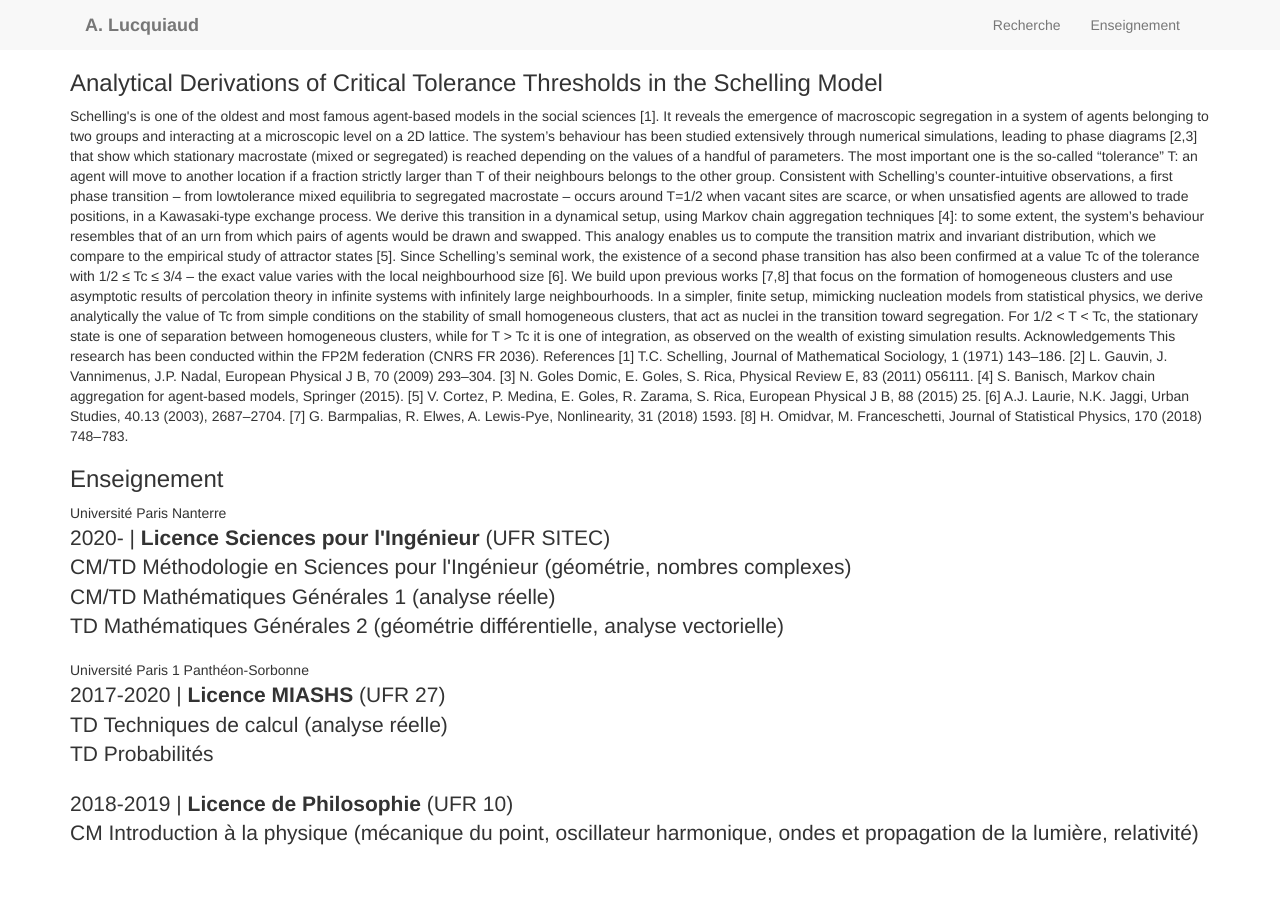
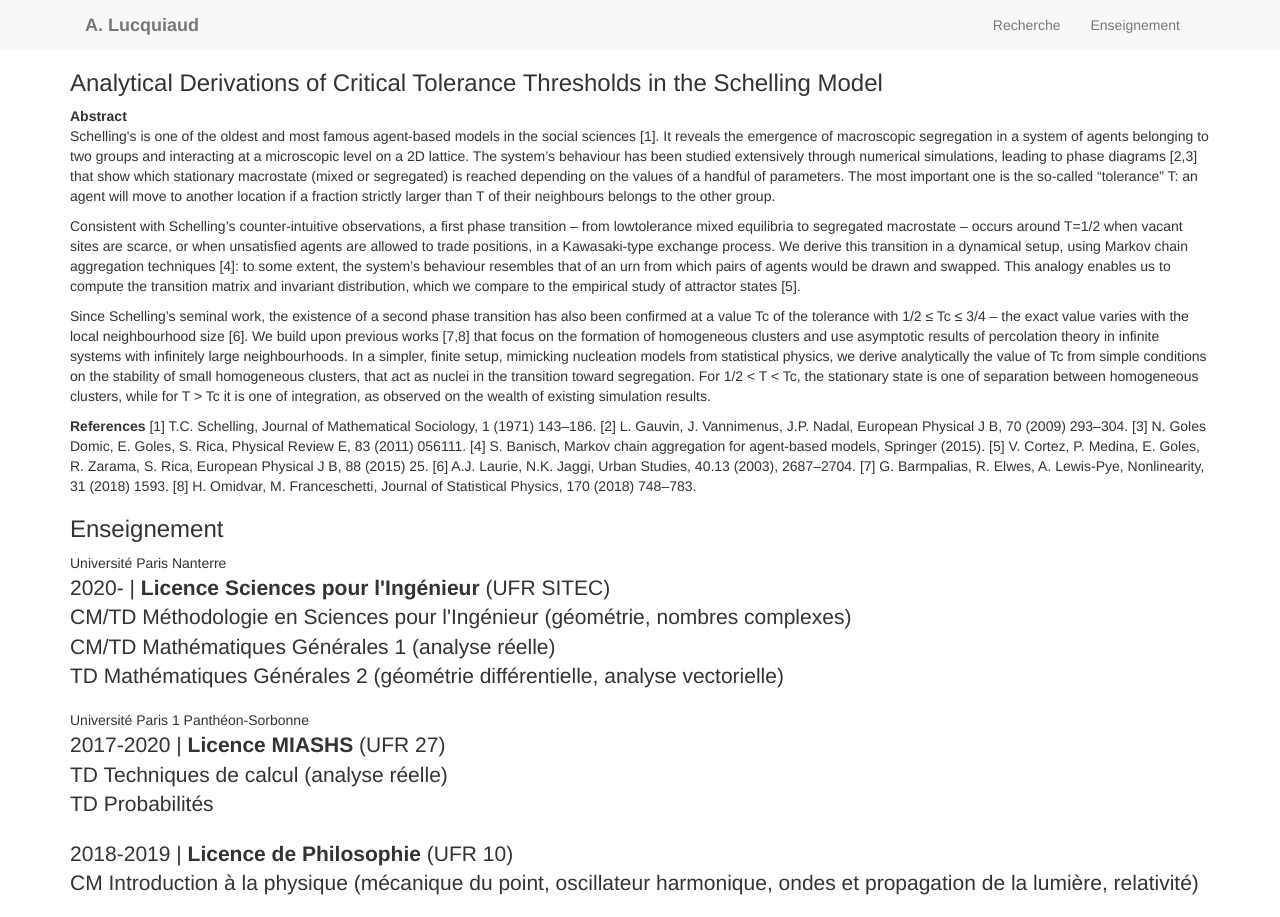
Before and after one commit to alucquiaud/alucquiaud.github.io, a Jekyll site: the page pages/20211027.html, which Jekyll copies as it is, in a window 1280 px wide. Built offline with Jekyll 4.4.1, drawn with Linux system fonts in a browser that asks for light colours; nearby versions of some CDN libraries; library files that are not in the unit come from our copies; comment, search, counter and statistics services are not loaded.

Commit message:
Update 20211027.html

```diff
--- a/pages/20211027.html
+++ b/pages/20211027.html
@@ -92,23 +92,25 @@
             <h3 class="section-heading">Analytical Derivations of Critical Tolerance Thresholds in the Schelling Model</h3>
 					<!-- <div class="sub-title lead3">Current and past projects</div>-->
 
-<it>Schelling's is one of the oldest and most famous agent-based models in the social sciences [1].
+<b>Abstract</b>
+
+<p><it>Schelling's is one of the oldest and most famous agent-based models in the social sciences [1].
 It reveals the emergence of macroscopic segregation in a system of agents belonging to two
 groups and interacting at a microscopic level on a 2D lattice. The system’s behaviour has been
 studied extensively through numerical simulations, leading to phase diagrams [2,3] that show
 which stationary macrostate (mixed or segregated) is reached depending on the values of a
 handful of parameters. The most important one is the so-called “tolerance” T: an agent will
 move to another location if a fraction strictly larger than T of their neighbours belongs to the
-other group.
-Consistent with Schelling’s counter-intuitive observations, a first phase transition – from lowtolerance
+other group.</it></p>
+<p><it>Consistent with Schelling’s counter-intuitive observations, a first phase transition – from lowtolerance
 mixed equilibria to segregated macrostate – occurs around T=1/2 when vacant sites
 are scarce, or when unsatisfied agents are allowed to trade positions, in a Kawasaki-type
 exchange process. We derive this transition in a dynamical setup, using Markov chain
 aggregation techniques [4]: to some extent, the system’s behaviour resembles that of an urn
 from which pairs of agents would be drawn and swapped. This analogy enables us to compute
 the transition matrix and invariant distribution, which we compare to the empirical study of
-attractor states [5].
-Since Schelling’s seminal work, the existence of a second phase transition has also been
+attractor states [5].</it></p>
+<p><it>Since Schelling’s seminal work, the existence of a second phase transition has also been
 confirmed at a value Tc of the tolerance with 1/2 ≤ Tc ≤ 3/4 – the exact value varies with the
 local neighbourhood size [6]. We build upon previous works [7,8] that focus on the formation
 of homogeneous clusters and use asymptotic results of percolation theory in infinite systems
@@ -116,19 +118,25 @@ with infinitely large neighbourhoods. In a simpler, finite setup, mimicking nucl
 from statistical physics, we derive analytically the value of Tc from simple conditions on the
 stability of small homogeneous clusters, that act as nuclei in the transition toward segregation.
 For 1/2 < T < Tc, the stationary state is one of separation between homogeneous clusters, while
-for T > Tc it is one of integration, as observed on the wealth of existing simulation results.</it>
+for T > Tc it is one of integration, as observed on the wealth of existing simulation results.</it></p>
 
-Acknowledgements
-This research has been conducted within the FP2M federation (CNRS FR 2036).
+<b>References</b>
 
-References
+
 [1] T.C. Schelling, Journal of Mathematical Sociology, 1 (1971) 143–186.
+
 [2] L. Gauvin, J. Vannimenus, J.P. Nadal, European Physical J B, 70 (2009) 293–304.
+
 [3] N. Goles Domic, E. Goles, S. Rica, Physical Review E, 83 (2011) 056111.
+
 [4] S. Banisch, Markov chain aggregation for agent-based models, Springer (2015).
+
 [5] V. Cortez, P. Medina, E. Goles, R. Zarama, S. Rica, European Physical J B, 88 (2015) 25.
+
 [6] A.J. Laurie, N.K. Jaggi, Urban Studies, 40.13 (2003), 2687–2704.
+
 [7] G. Barmpalias, R. Elwes, A. Lewis-Pye, Nonlinearity, 31 (2018) 1593.
+
 [8] H. Omidvar, M. Franceschetti, Journal of Statistical Physics, 170 (2018) 748–783.
 		</div>
             </div>
```
